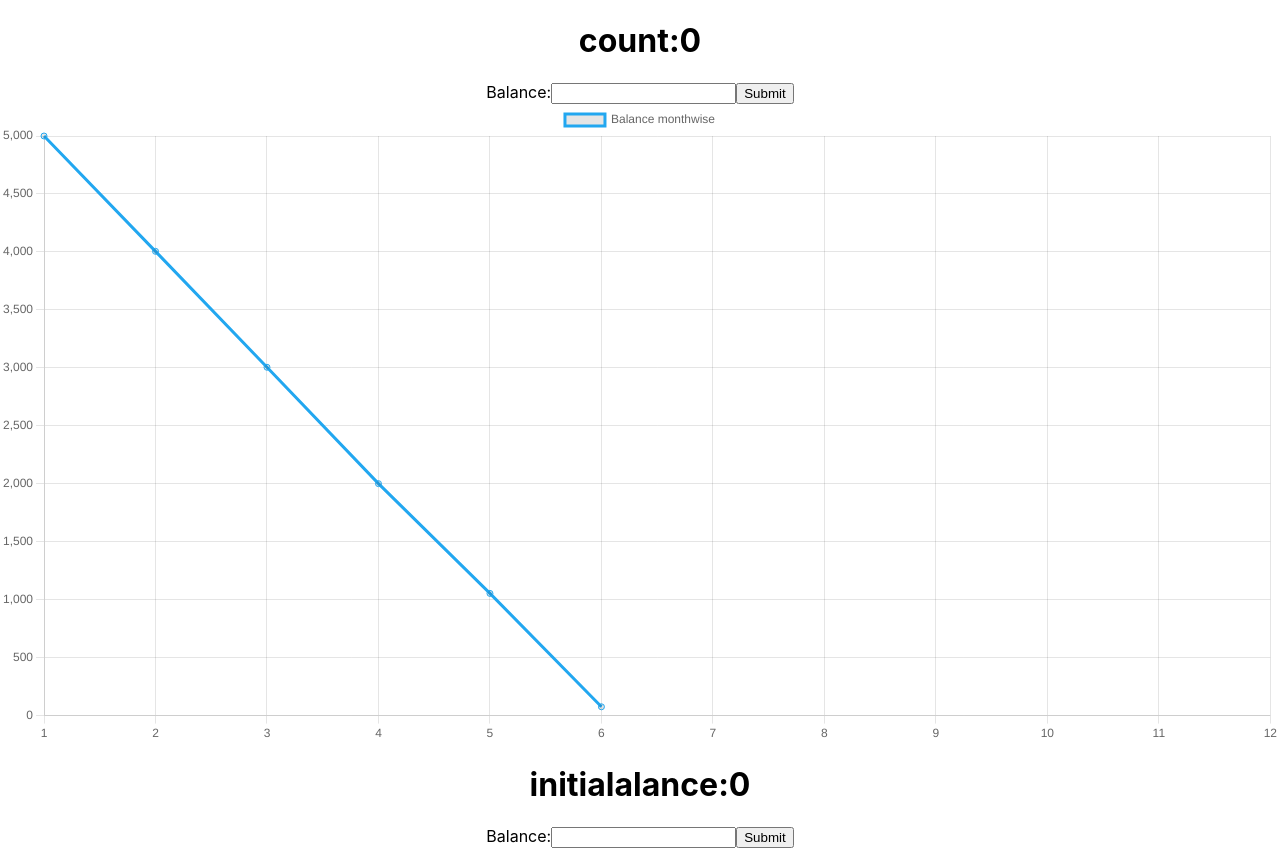
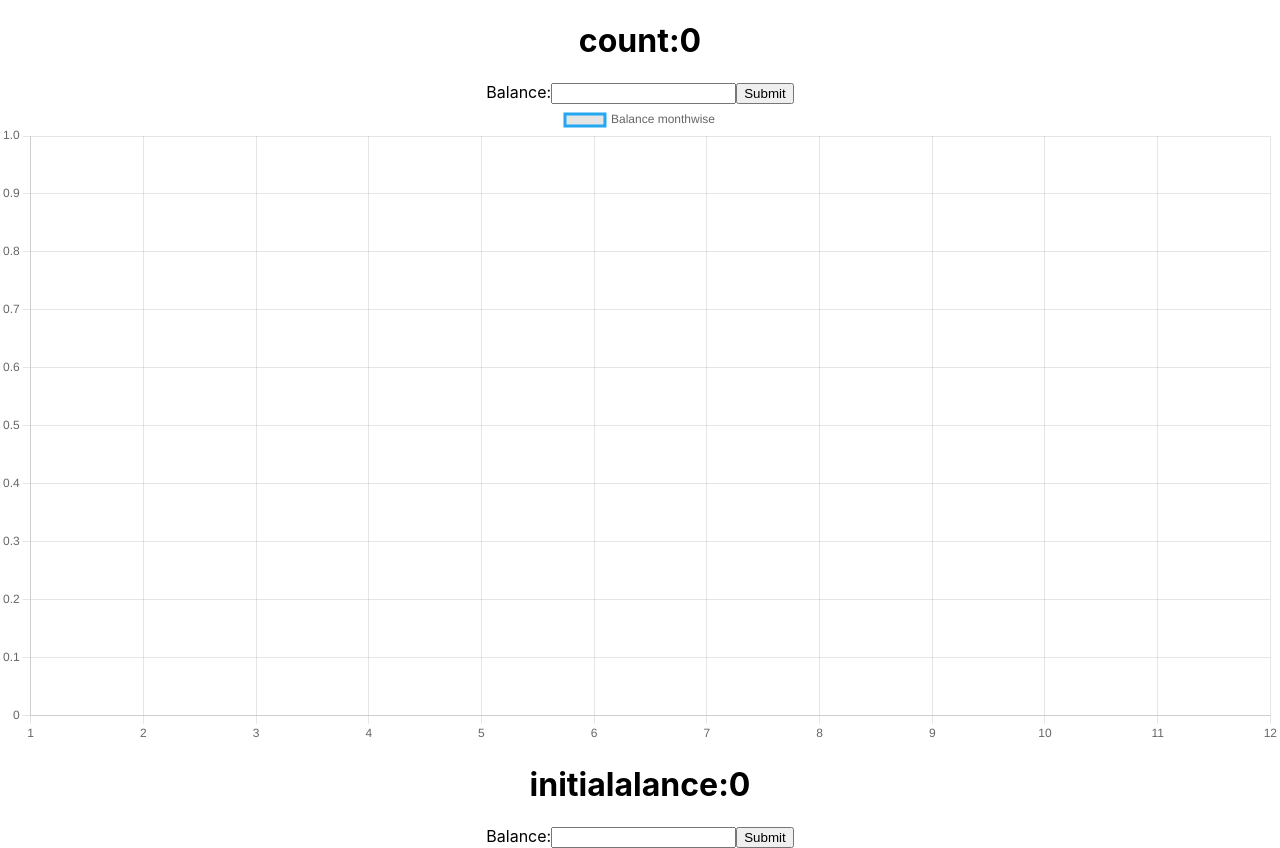
Before and after one commit to simantaray/balancegraph, a React (Create React App) app: page / in a window 1280 px wide. Built offline with nearby package versions, Linux system fonts and the light colour scheme.

Commit message:
add : graph

```diff
--- a/src/Components/Graph.js
+++ b/src/Components/Graph.js
@@ -1,26 +1,35 @@
 import React from "react";
-import "../App.css"
-import { Chart as ChartJS, registerables } from 'chart.js';
+import "../App.css";
+import { Chart as ChartJS, registerables } from "chart.js";
 
 import { Line } from "react-chartjs-2";
 ChartJS.register(...registerables);
 
+export default function App({ initialBalance, monthly }) {
 
-export default function App() {
-    const data = {
-        labels: ["1", "2", "3", "4", "5", "6","7","8","9","10","11","12"],
-        datasets: [
-          {
-            label: "Balance monthwise",
-            data: [5000, 4005, 3005, 2001, 1054, 76],
-            fill: false,
-            borderColor: "#22A7F0"
-          }
-        ]
-      };
+  let array = [];
+  while (1 <= initialBalance) {
+    array.push(initialBalance);
+    initialBalance = initialBalance - monthly;
+    console.log(initialBalance);
+
+  }
+  console.log(array);
+
   return (
     <div className="graph1">
-      <Line className="graph2" data={data} />
+
+      <Line className="graph2" data={{
+    labels: ["1", "2", "3", "4", "5", "6", "7", "8", "9", "10", "11", "12"],
+    datasets: [
+      {
+        label: "Balance monthwise",
+        data: array,
+        fill: false,
+        borderColor: "#22A7F0",
+      },
+    ],
+  }} />
     </div>
   );
 }
```
